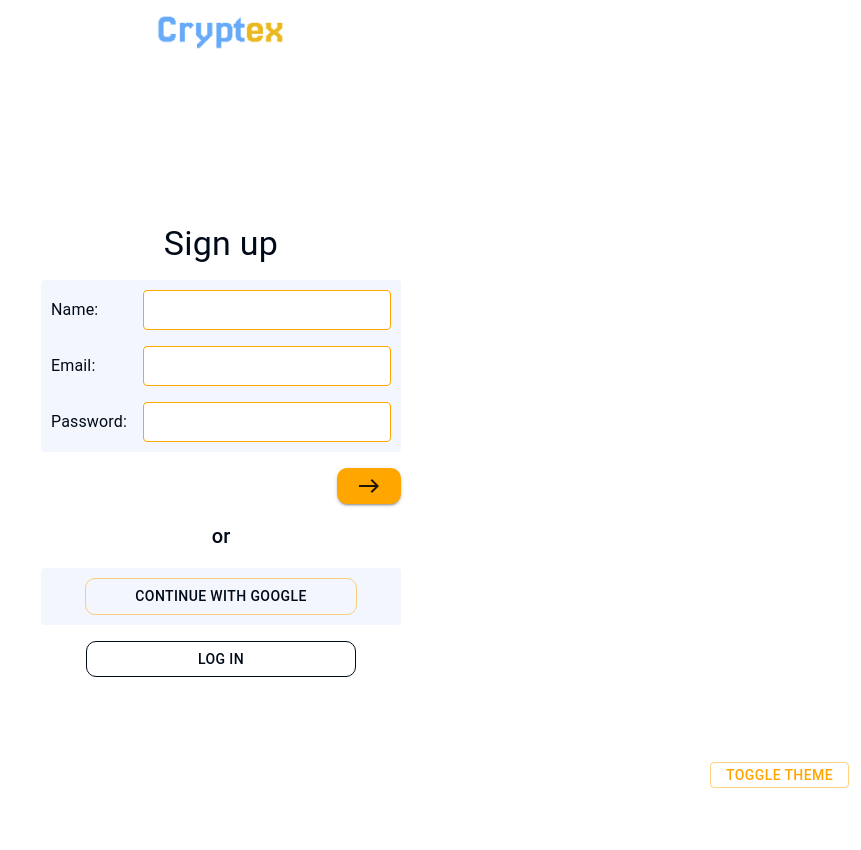
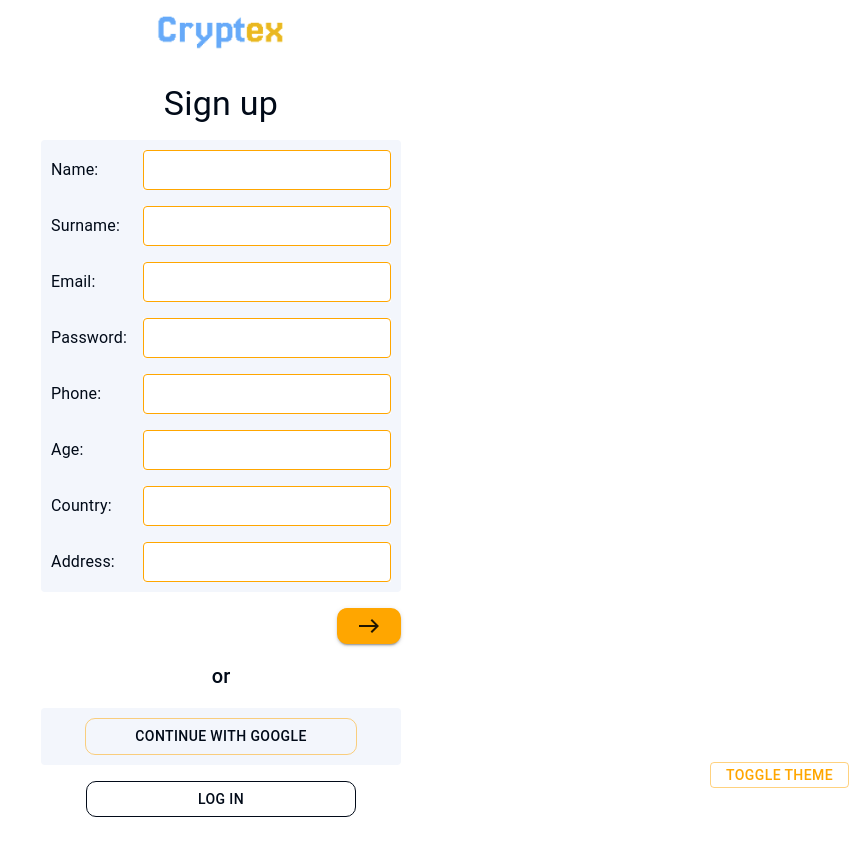
Before and after one commit to nureMaxDerkach/cryptex-ui, a React (Vite) app: page /sign-up in a window 1280 px wide. Shown: the whole page, without its empty margins (419-1280 px from the left). Built offline with nearby package versions, Linux system fonts and the light colour scheme.

Commit message:
Add api for signup and login

```diff
--- a/src/components/LoginAndSignUp/LoginAndSignUpComponent.tsx
+++ b/src/components/LoginAndSignUp/LoginAndSignUpComponent.tsx
@@ -18,10 +18,16 @@ interface LoginAndSignUpFormProps {
     onSubmit: (values: ILoginAndSignUpForm) => void
 }
 
+// Оновлено: додані нові поля
 const initialValues: ILoginAndSignUpForm = {
     name: "",
+    surname: "",
     email: "",
     password: "",
+    phoneNumber: "",
+    age: "",
+    country: "",
+    adress: "",
 }
 
 const loginSchema = Yup.object({
@@ -29,10 +35,16 @@ const loginSchema = Yup.object({
     password: Yup.string().min(6).max(20).required("Password is required"),
 });
 
+// Оновлено: валідація для нових полів
 const signUpSchema = Yup.object({
     name: Yup.string().max(40).required("Name is required"),
+    surname: Yup.string().max(40).required("Surname is required"),
     email: Yup.string().email("Invalid email").required("Email is required"),
     password: Yup.string().min(6).max(20).required("Password is required"),
+    phoneNumber: Yup.string().matches(/^[0-9+]+$/, "Must be only digits or +").min(10).required("Phone number is required"),
+    age: Yup.number().typeError("Must be a number").min(18, "Must be 18 or older").required("Age is required"),
+    country: Yup.string().required("Country is required"),
+    adress: Yup.string().required("Address is required"),
 });
 
 export default function LoginAndSignUpComponent({redirectNavigate, isLoginForm, onSubmit}: LoginAndSignUpFormProps) {
@@ -60,10 +72,10 @@ export default function LoginAndSignUpComponent({redirectNavigate, isLoginForm,
                         <Column gap='16px'>
                             <FormWrapper>
                                 {!isLoginForm && (
+                                    <>
+                                        {/* Name Field */}
                                         <Row gap='16px' alignItems='center'>
-                                        <Column>
-                                            <Typography>Name:</Typography>
-                                        </Column>
+                                            <Column><Typography>Name:</Typography></Column>
                                             <Column>
                                                 <StyledTextField
                                                     name='name'
@@ -77,11 +89,29 @@ export default function LoginAndSignUpComponent({redirectNavigate, isLoginForm,
                                                 />
                                             </Column>
                                         </Row>
+
+                                        {/* Surname */}
+                                        <Row gap='16px' alignItems='center'>
+                                            <Column><Typography>Surname:</Typography></Column>
+                                            <Column>
+                                                <StyledTextField
+                                                    name='surname'
+                                                    value={values.surname}
+                                                    size='small'
+                                                    style={{backgroundColor: theme.palette.mode === "dark" ? '#010A18' : '#FFFFFF'}}
+                                                    onChange={handleChange}
+                                                    onBlur={handleBlur}
+                                                    helperText={(errors.surname && touched.surname) && errors.surname}
+                                                    error={!!(errors.surname && touched.surname)}
+                                                />
+                                            </Column>
+                                        </Row>
+                                    </>
                                 )}
+
+                                {/* Email Field */}
                                 <Row gap='16px' alignItems='center'>
-                                    <Column>
-                                        <Typography>Email:</Typography>
-                                    </Column>
+                                    <Column><Typography>Email:</Typography></Column>
                                     <Column>
                                         <StyledTextField
                                             name='email'
@@ -96,10 +126,10 @@ export default function LoginAndSignUpComponent({redirectNavigate, isLoginForm,
                                         />
                                     </Column>
                                 </Row>
+
+                                {/* Password Field */}
                                 <Row gap='16px' alignItems='center'>
-                                    <Column>
-                                        <Typography>Password:</Typography>
-                                    </Column>
+                                    <Column><Typography>Password:</Typography></Column>
                                     <Column>
                                         <StyledTextField
                                             name="password"
@@ -114,7 +144,81 @@ export default function LoginAndSignUpComponent({redirectNavigate, isLoginForm,
                                         />
                                     </Column>
                                 </Row>
+
+                                {!isLoginForm && (
+                                    <>
+                                        {/* Phone Number */}
+                                        <Row gap='16px' alignItems='center'>
+                                            <Column><Typography>Phone:</Typography></Column>
+                                            <Column>
+                                                <StyledTextField
+                                                    name='phoneNumber'
+                                                    value={values.phoneNumber}
+                                                    size='small'
+                                                    style={{backgroundColor: theme.palette.mode === "dark" ? '#010A18' : '#FFFFFF'}}
+                                                    onChange={handleChange}
+                                                    onBlur={handleBlur}
+                                                    helperText={(errors.phoneNumber && touched.phoneNumber) && errors.phoneNumber}
+                                                    error={!!(errors.phoneNumber && touched.phoneNumber)}
+                                                />
+                                            </Column>
+                                        </Row>
+
+                                        {/* Age */}
+                                        <Row gap='16px' alignItems='center'>
+                                            <Column><Typography>Age:</Typography></Column>
+                                            <Column>
+                                                <StyledTextField
+                                                    name='age'
+                                                    value={values.age}
+                                                    size='small'
+                                                    type='number' // Допомагає з валідацією
+                                                    style={{backgroundColor: theme.palette.mode === "dark" ? '#010A18' : '#FFFFFF'}}
+                                                    onChange={handleChange}
+                                                    onBlur={handleBlur}
+                                                    helperText={(errors.age && touched.age) && errors.age}
+                                                    error={!!(errors.age && touched.age)}
+                                                />
+                                            </Column>
+                                        </Row>
+
+                                        {/* Country */}
+                                        <Row gap='16px' alignItems='center'>
+                                            <Column><Typography>Country:</Typography></Column>
+                                            <Column>
+                                                <StyledTextField
+                                                    name='country'
+                                                    value={values.country}
+                                                    size='small'
+                                                    style={{backgroundColor: theme.palette.mode === "dark" ? '#010A18' : '#FFFFFF'}}
+                                                    onChange={handleChange}
+                                                    onBlur={handleBlur}
+                                                    helperText={(errors.country && touched.country) && errors.country}
+                                                    error={!!(errors.country && touched.country)}
+                                                />
+                                            </Column>
+                                        </Row>
+
+                                        {/* Address */}
+                                        <Row gap='16px' alignItems='center'>
+                                            <Column><Typography>Address:</Typography></Column>
+                                            <Column>
+                                                <StyledTextField
+                                                    name='adress'
+                                                    value={values.adress}
+                                                    size='small'
+                                                    style={{backgroundColor: theme.palette.mode === "dark" ? '#010A18' : '#FFFFFF'}}
+                                                    onChange={handleChange}
+                                                    onBlur={handleBlur}
+                                                    helperText={(errors.adress && touched.adress) && errors.adress}
+                                                    error={!!(errors.adress && touched.adress)}
+                                                />
+                                            </Column>
+                                        </Row>
+                                    </>
+                                )}
                             </FormWrapper>
+
                             <Column alignItems='flex-end'>
                                 <Button
                                     variant="contained"
--- a/src/pages/LoginPage.tsx
+++ b/src/pages/LoginPage.tsx
@@ -12,10 +12,15 @@ export function LoginPage() {
             password: e.password,
         }
 
-        const token = await loginAsync(data);
-        localStorage.setItem("token", JSON.stringify("Bearer" + " " + token));
+        try {
+            const token = await loginAsync(data);
 
-        navigate("/my-assets");
+            localStorage.setItem("token", "Bearer " + token);
+
+            navigate("/tabs");
+        } catch (error) {
+            console.error("Login failed:", error);
+        }
     }
 
     return <LoginAndSignUpComponent isLoginForm redirectNavigate={() => navigate("/sign-up")} onSubmit={onLogin} />
--- a/src/pages/SignUpPage.tsx
+++ b/src/pages/SignUpPage.tsx
@@ -7,23 +7,29 @@ export function SignUpPage() {
     const navigate = useNavigate();
 
     const onSignUp = async (e: ILoginAndSignUpForm) => {
+        // Оновлено: тепер ми беремо всі дані з форми 'e'
         const data: ISignUp = {
             googleID: null,
             email: e.email,
             name: e.name,
             password: e.password,
-            surname: '',
-            phoneNumber: '',
-            age: 0,
-            role: '0',
-            adress: '',
-            country: ''
+            surname: e.surname,
+            phoneNumber: e.phoneNumber,
+            age: Number(e.age),
+            role: 'User',
+            adress: e.adress,
+            country: e.country
         }
 
-        const response = await signUpAsync(data);
+        try {
+            const token = await signUpAsync(data);
 
-        localStorage.setItem("token", JSON.stringify("Bearer" + " " + response));
-        navigate("/my-assets");
+            localStorage.setItem("token", "Bearer " + token);
+
+            navigate("/tabs");
+        } catch (error) {
+            console.error("Sign up failed:", error);
+        }
     }
 
     return <LoginAndSignUpComponent isLoginForm={false} redirectNavigate={() => navigate("/login")} onSubmit={onSignUp} />
```
Also changed, not shown: src/api/authApi.ts (+29 -9 lines), src/types.ts (+6 -1 lines). Lines whose indentation alone changed are shown as unchanged.
